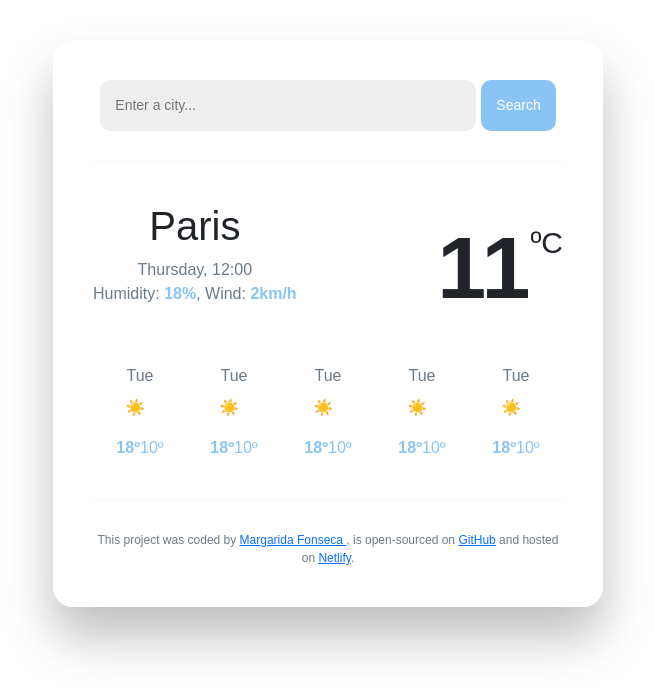
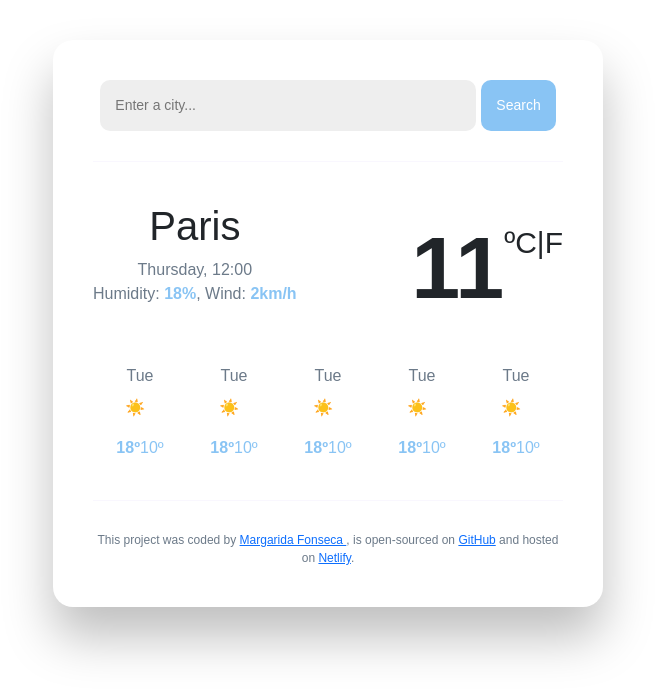
Before and after one commit to margaridamfonseca/react-app, a React (Create React App) app: page / in a window 1280 px wide. Shown: the top 696 px of the page, without its empty margins (312-967 px from the left). Built offline with nearby package versions, Linux system fonts and the light colour scheme.

Commit message:
added Farhenheit option

```diff
--- a/src/Weather-data.js
+++ b/src/Weather-data.js
@@ -16,7 +16,7 @@ export default function Weatherdata () {
         <div className= "weather-app-temperature-container">
             <div id="icon"></div>
             <div className= "weather-app-temperature-value">11</div>
-            <div className= "weather-app-temperature-unit">ºC</div>
+            <div className= "weather-app-temperature-unit">ºC|F</div>
         </div>
     </div>
     );
```
